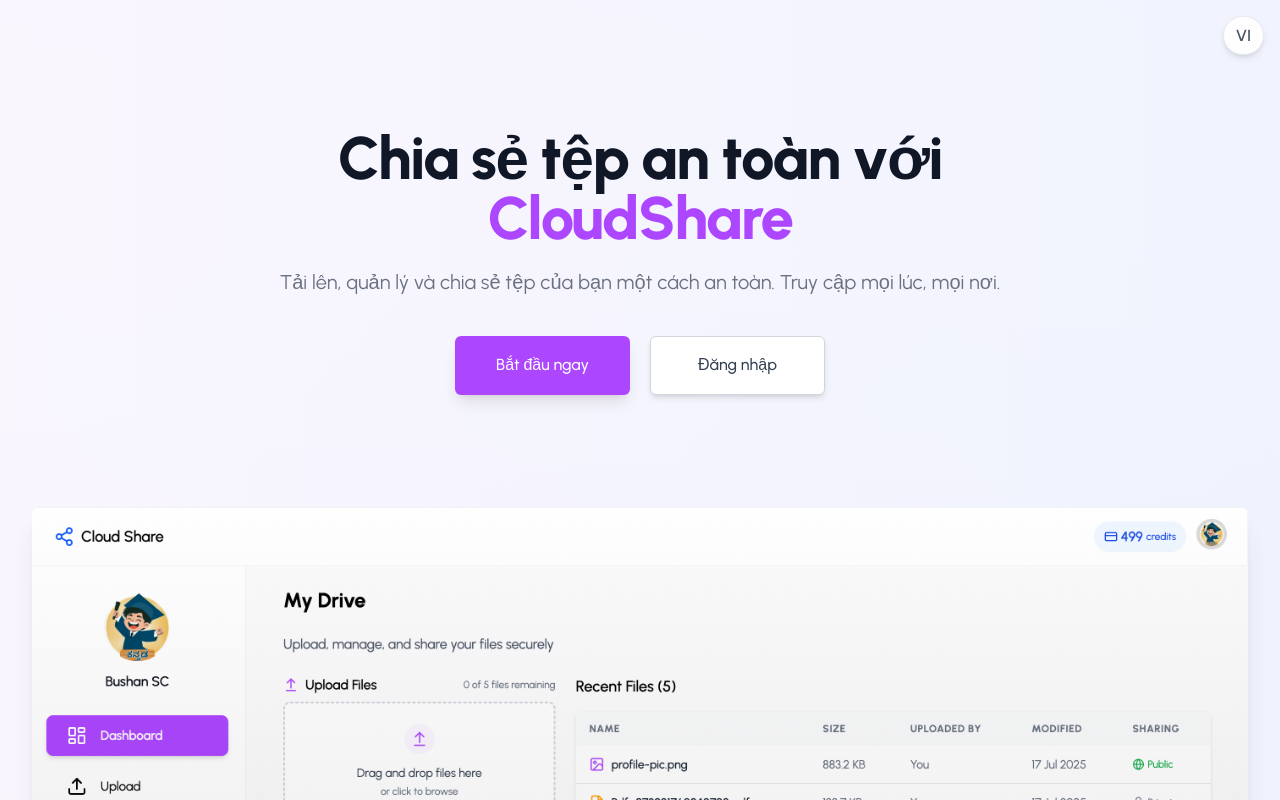
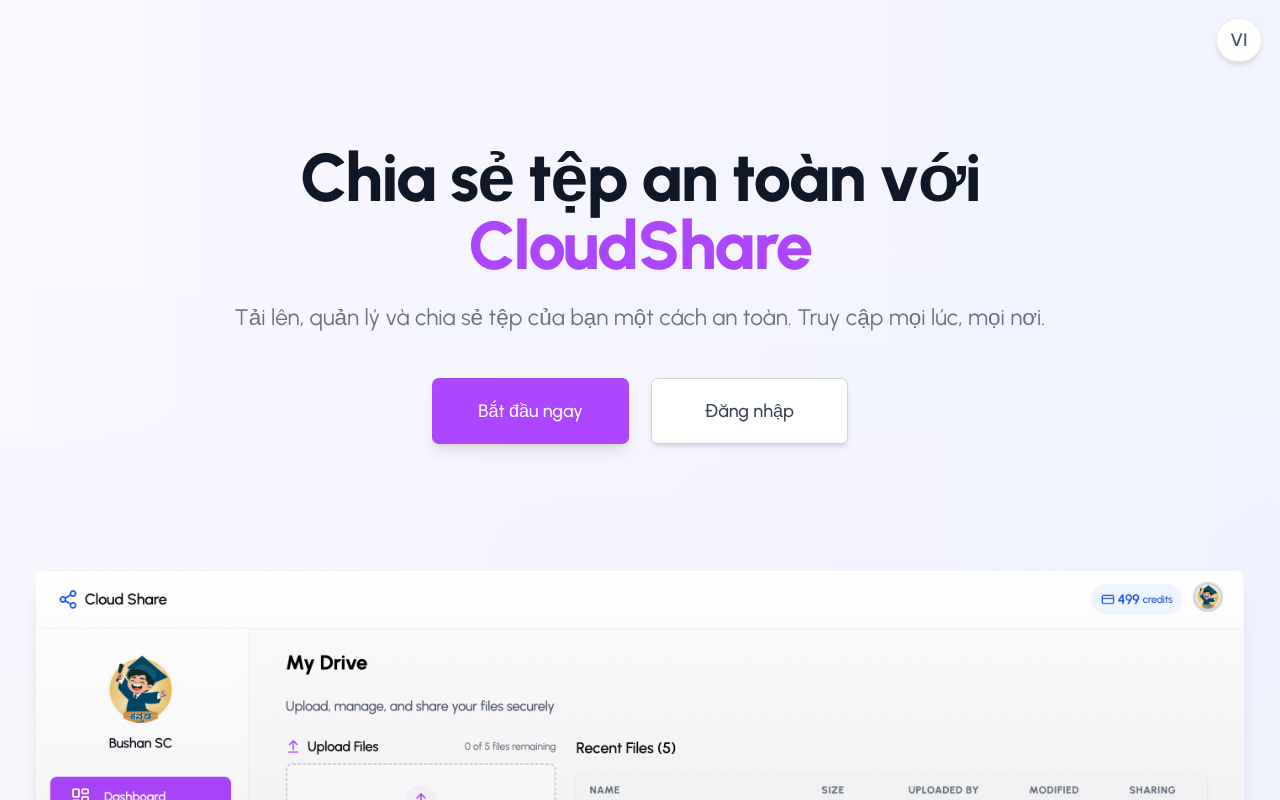
Before and after one commit to phamvu65/cloud-share-web, a React (Vite) app: page / in a window 1280 px wide. Built offline with nearby package versions, Linux system fonts and the light colour scheme; no server answers.

Commit message:
style: increase base font size app-wide
Bumps the root font-size to 112.5% (18px) so every Tailwind text-*
utility (rem-based) scales up uniformly, without touching each
component individually.

```diff
--- a/src/index.css
+++ b/src/index.css
@@ -21,6 +21,9 @@
 html {
   scroll-behavior: smooth;
   -webkit-text-size-adjust: 100%;
+  /* Bumps the rem base so every Tailwind text-* utility scales up uniformly
+     across the whole app, instead of editing each component individually. */
+  font-size: 112.5%; /* 18px base instead of the browser default 16px */
 }
 
 body {
```
